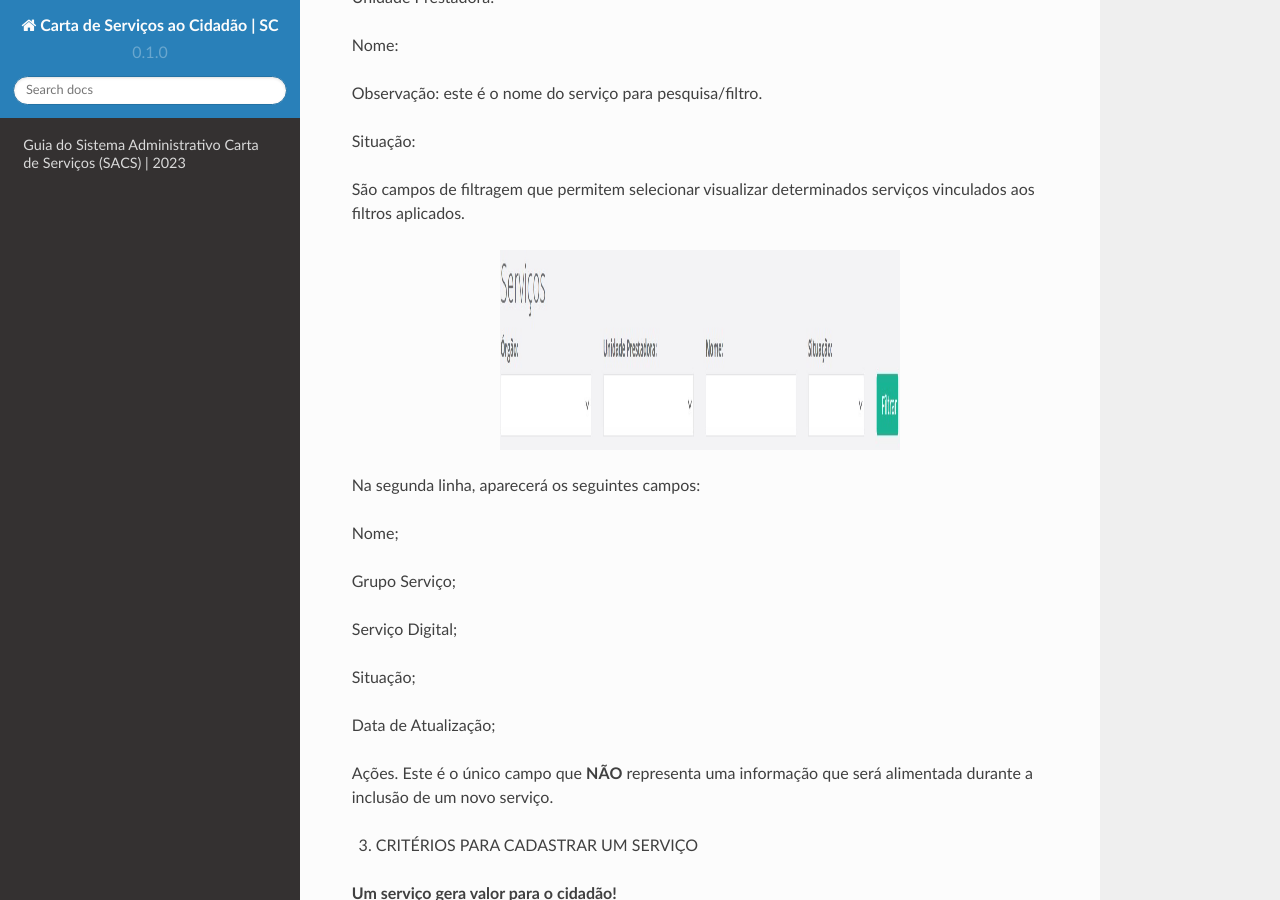
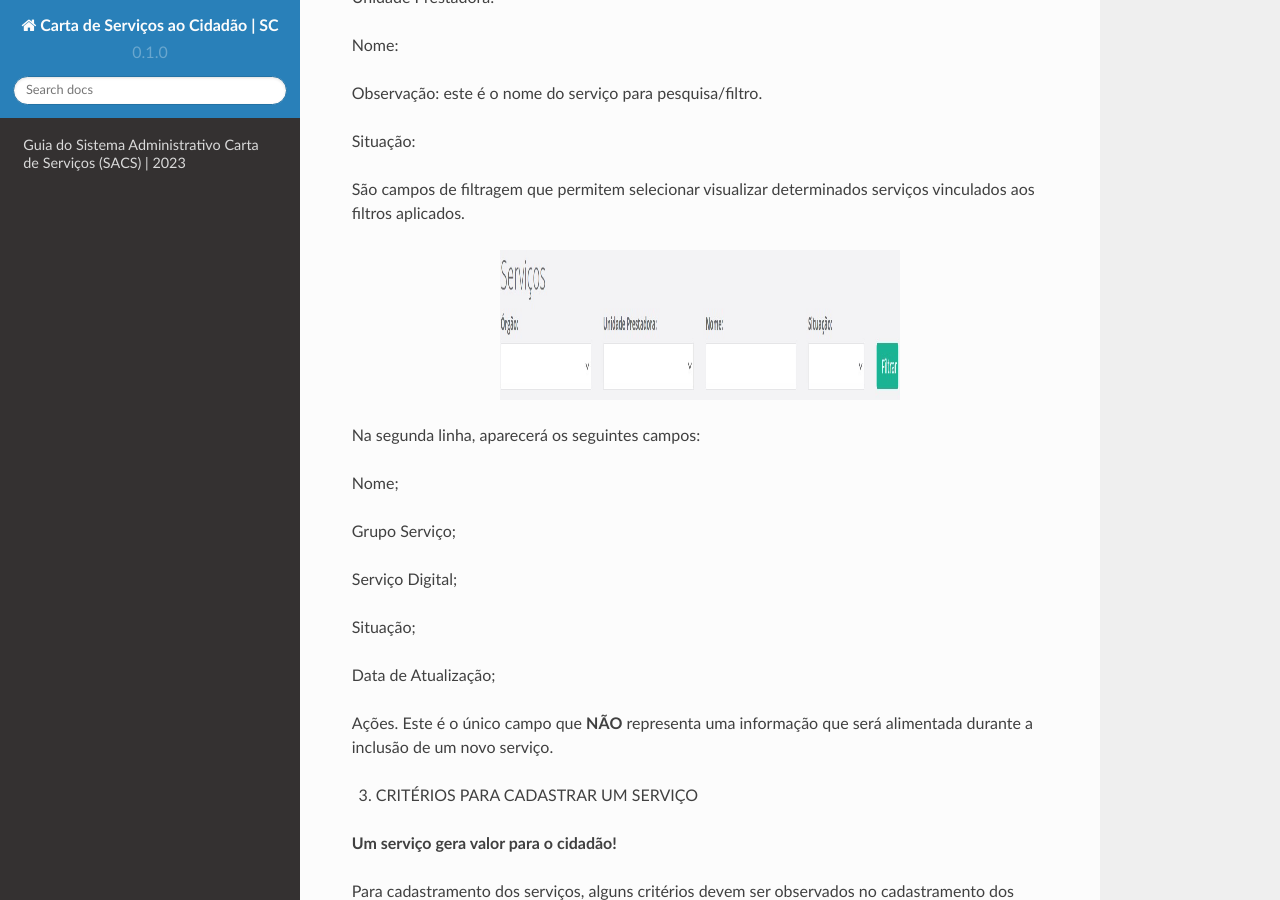
Before and after one commit to brunoaltieri/cartadeservicos, a Sphinx documentation site: the page built from docs/source/index.rst, in a window 1280 px wide and 900 px high, scrolled down 3693 px. Built offline with Sphinx 7.4.7 and the Read the Docs theme 2.0.0, drawn with Linux system fonts in a browser that asks for light colours.

Commit message:
Update index.rst

```diff
--- a/docs/source/index.rst
+++ b/docs/source/index.rst
@@ -108,7 +108,7 @@ Situação:
 São campos de filtragem que permitem selecionar visualizar determinados serviços vinculados aos filtros aplicados.
 
 .. image:: images/camposdefiltro.jpg
-   :height: 200px
+   :height: 150px
    :width: 400 px
    :scale: 100%
    :alt: tela mostrando os campos de filtro para os serviços
```
